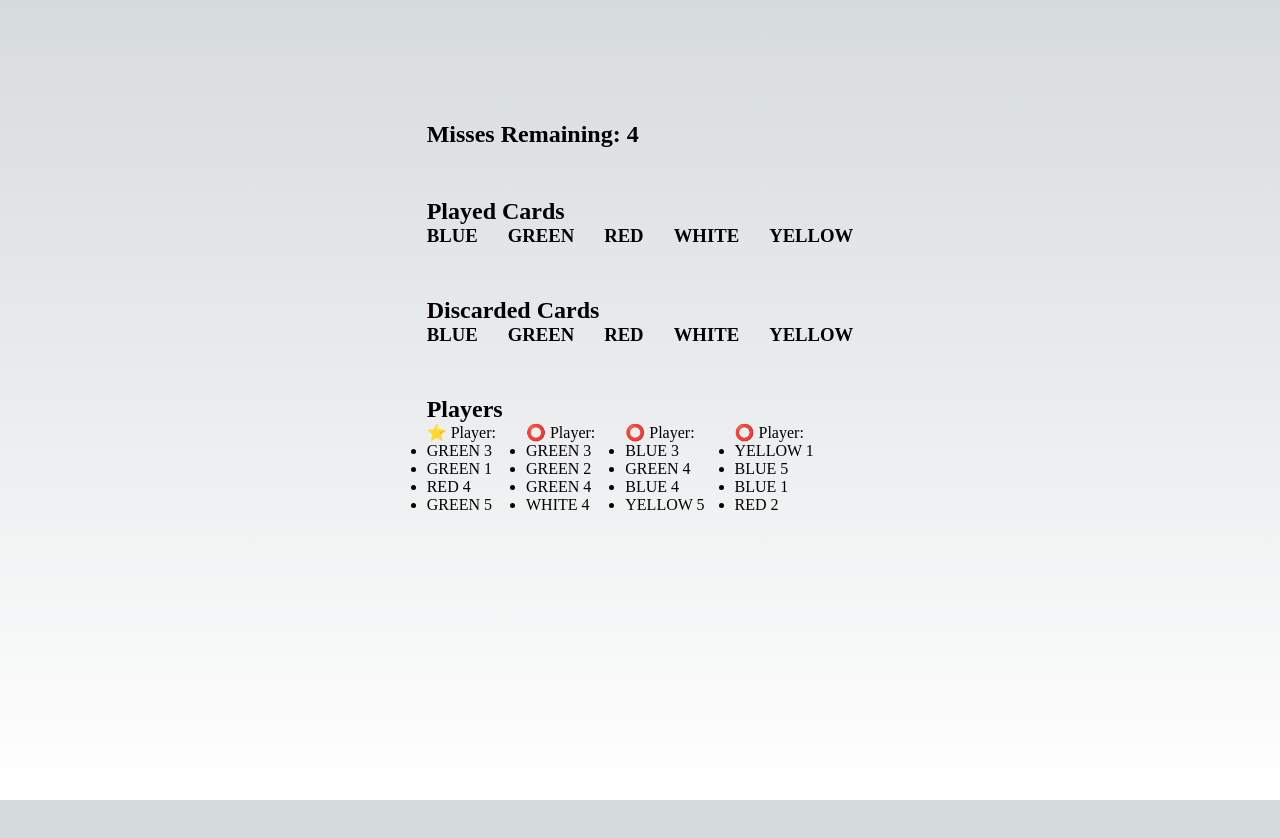
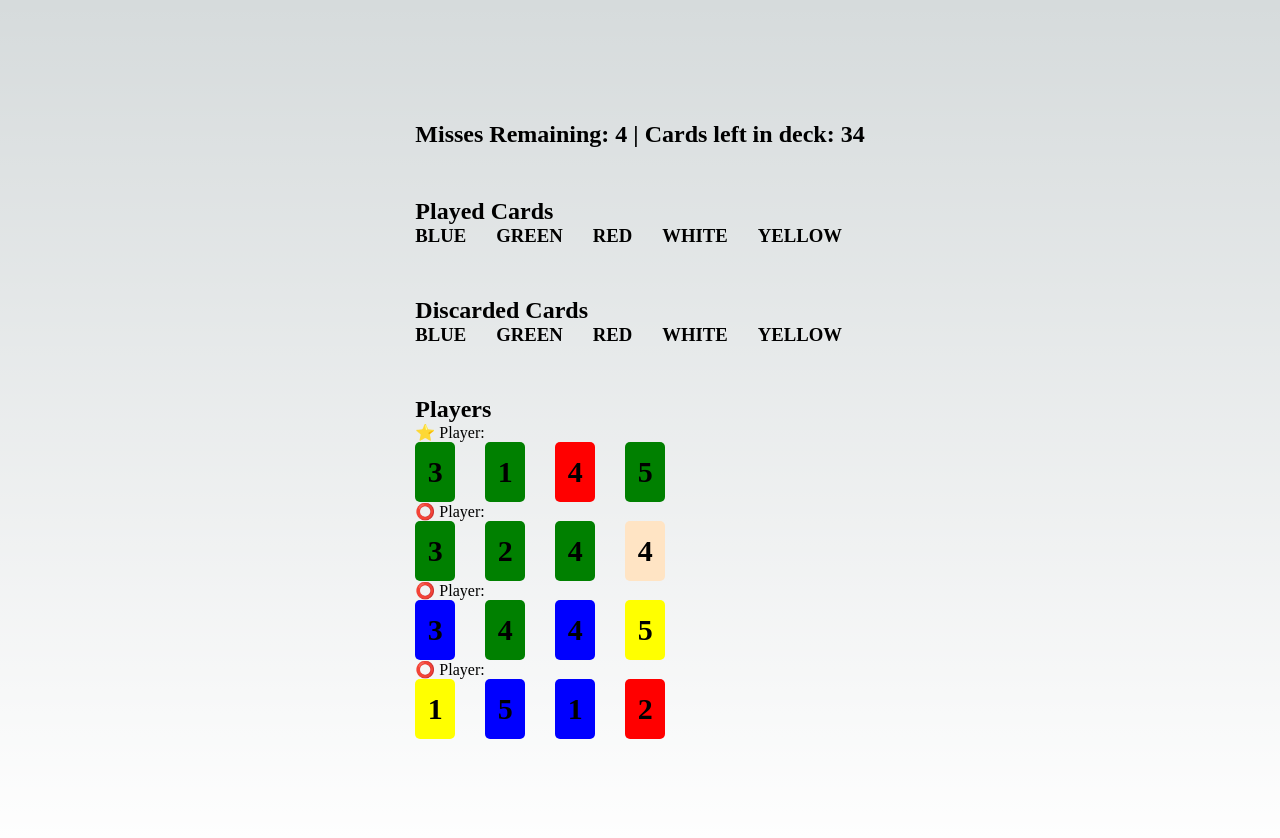
Before and after one commit to aturkewi/hanabi-frontend, a Next.js app: page / in a window 1280 px wide. Both pictures are taken after a click on the button "Deal". Shown: the top 838 px of the page. Before the commit the page ends 800 px from the top, so only its background shows below. Built offline with nearby package versions, Linux system fonts and the light colour scheme.

Commit message:
simple card styling

```diff
--- /dev/null
+++ b/components/Card.module.css
@@ -0,0 +1,30 @@
+.card {
+  height: 60px;
+  width: 40px;
+  border-radius: 5px;
+  display: flex;
+  justify-content: center;
+  align-items: center;
+  font-size: 30px;
+  font-weight: 900;
+}
+
+.red {
+  background-color: red;
+}
+
+.green {
+  background-color: green;
+}
+
+.white {
+  background-color: bisque;
+}
+
+.blue {
+  background-color: blue;
+}
+
+.yellow {
+  background-color: yellow;
+}
--- a/components/Card.tsx
+++ b/components/Card.tsx
@@ -1,9 +1,16 @@
 import { CardType } from "../utils/deckHelper"
+import styles from './Card.module.css'
 
 export const Card = (cardData:CardType) => {
+  // If current player
+  //  - Play
+  //  - Discard
+  // Else
+  //  - Give clue
+  // If not in hand, do nothing
   return (
-    <div>
-      {cardData.color} {cardData.number}
+    <div className={`${styles.card} ${styles[cardData.color.toLowerCase()]}`}>
+      {cardData.number}
     </div>
   )
 }
--- a/components/Game.tsx
+++ b/components/Game.tsx
@@ -16,11 +16,11 @@ const Game = () => {
   // X deck
   // X played
   // discarded
-  // current player
+  // X current player
   // guess tokens
-  // misfires
-  // players
-    // cards
+  // X misfires
+  // X players
+    // X cards
   const [deck, setDeck] = useState<CardType[]>([])
   const [players, setPlayers] = useState<PlayerType[]>([])
   const [playedCards, setPlayedCards] = useState<PlayedCardsType[]>({[BLUE]: [], [GREEN]: [], [RED]: [], [WHITE]: [], [YELLOW]: []})
@@ -52,8 +52,8 @@ const Game = () => {
       {players.length === 0 ? (
         <button onClick={startGame}>Deal</button>
       ) : ''}
-      <div className="module">
-      <h2>Misses Remaining: {misses}</h2>
+      <div className="row module">
+        <h2>Misses Remaining: {misses} | Cards left in deck: {deck.length}</h2>
       </div>
 
       <PlayedCards title='Played Cards' playedCards={playedCards}/>
--- a/components/PlayedCards.tsx
+++ b/components/PlayedCards.tsx
@@ -11,9 +11,7 @@ export const PlayedCards = ({playedCards, title}:{playedCards: PlayedCardsType[]
         {Object.keys(playedCards).map(color => (
           <div key={color}>
             <h3>{color}</h3>
-            <ul>
-              {playedCards[color].map(card => <li key={card.id}><Card {...card}/></li>)}
-            </ul>
+              {playedCards[color].map(card => <Card key={card.id} {...card}/>)}
           </div>
         ))}
       </div>
--- a/components/Player.tsx
+++ b/components/Player.tsx
@@ -15,13 +15,13 @@ const Player = ({ player: {hand, id, current}, playCard }:ComponentType) => {
   return (
     <div key={id}>
       {currentPlayerIcon(current)} Player:
-      <ul>
-        {hand.map(card => (
-          <li key={card.id} onClick={() => playCard(card)}>
-            <Card {...card} />
-          </li>
-        ) )}
-      </ul>
+        <div className='row'>
+          {hand.map(card => (
+            <div key={card.id} onClick={() => playCard(card)}>
+              <Card {...card} />
+            </div>
+          ))}
+        </div>
     </div>
   )
 }
--- a/components/Players.tsx
+++ b/components/Players.tsx
@@ -6,7 +6,7 @@ export const Players = ({ players, handlePlayCard }:{players: PlayerType[], hand
   return (
     <div className="module">
       <h2 className='row'>Players</h2>
-      <div className="row">
+      <div>
         {players.map(player => (
           <Player key={player.id} player={player} playCard={handlePlayCard}/>
         ))}
```
